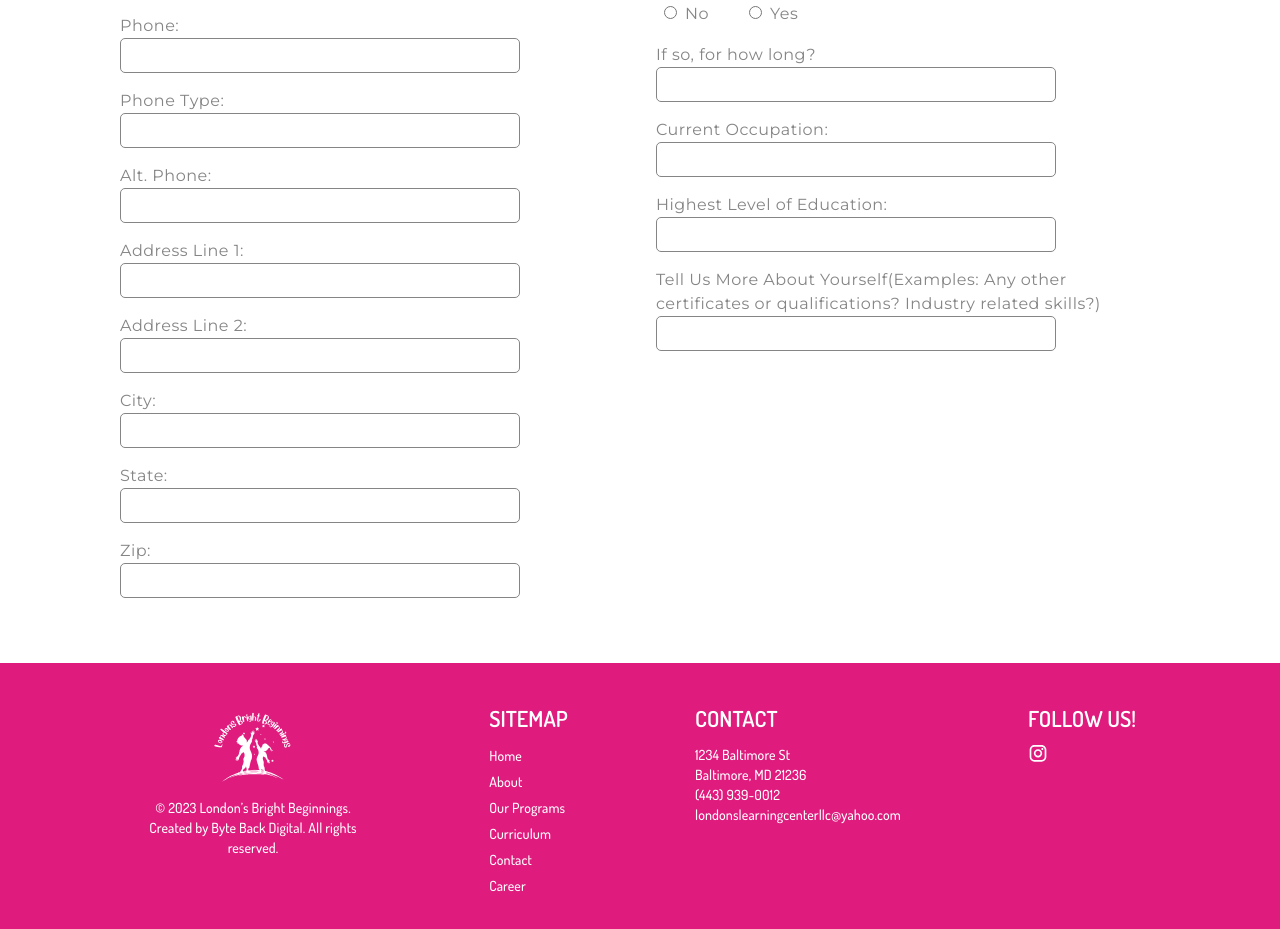
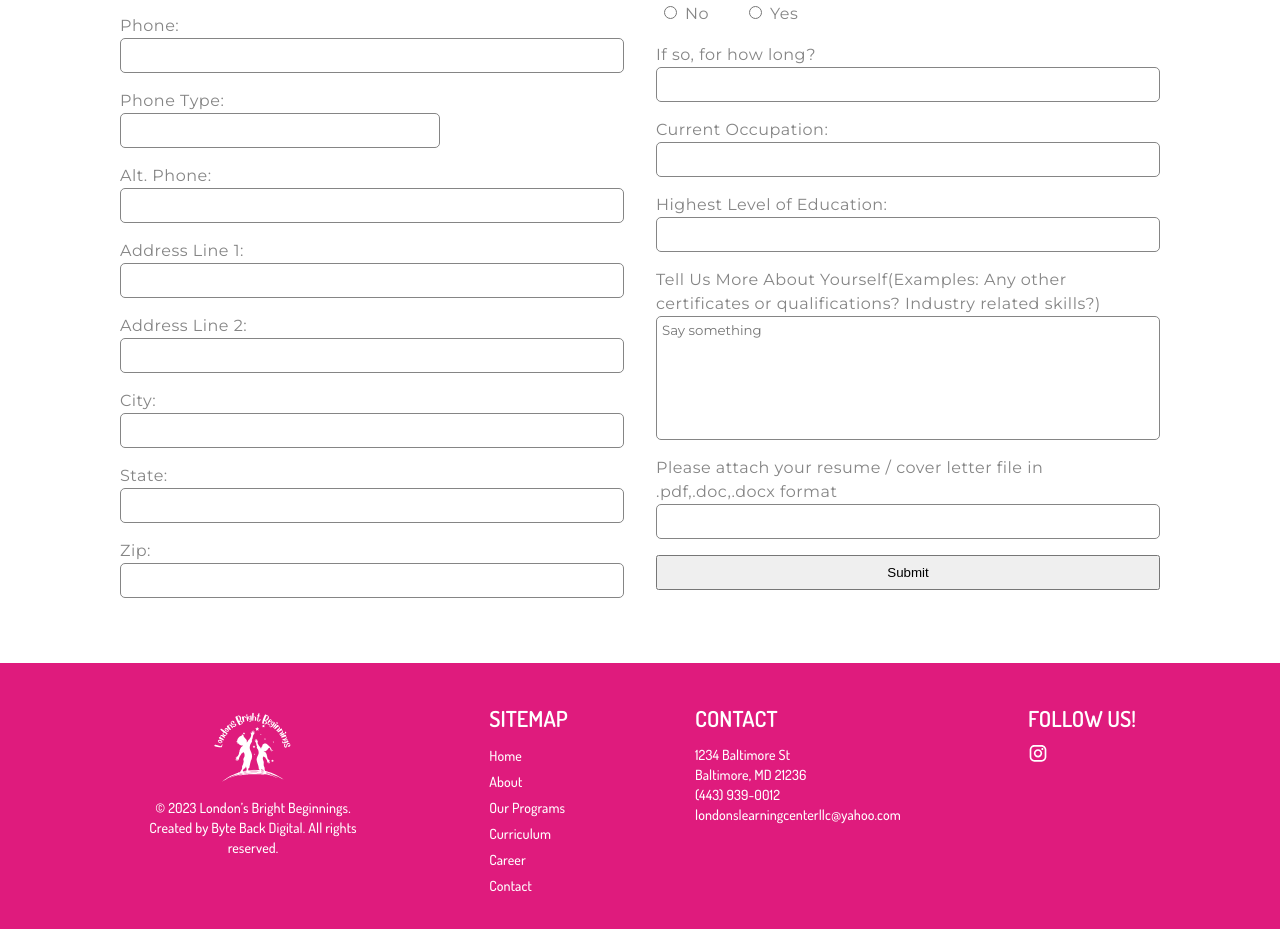
Before and after one commit to adinduokoro/London-s-Bright-Beginnings, a React (Create React App) app: page /career in a window 1280 px wide. Shown: the part 1433-2362 px from the top of the page. Built offline with nearby package versions, Linux system fonts and the light colour scheme; a web font is replaced by a local one.

Commit message:
Career Update

```diff
--- a/src/components/footer/data.js
+++ b/src/components/footer/data.js
@@ -16,12 +16,12 @@ export const footerData = [
     path: "curriculum",
   },
   {
+    name: "Career",
+    path: "career",
+  },
+  {
     name: "Contact",
     path: "contact",
-  },
-  {
-    name: "Career",
-    path: "career",
   },
 ]
 
--- a/src/components/form/CareerForm.jsx
+++ b/src/components/form/CareerForm.jsx
@@ -296,15 +296,28 @@ const CareerForm = () => {
               <label>
                 Tell Us More About Yourself(Examples: Any other certificates or
                 qualifications? Industry related skills?)
-                <input
-                  type="text"
+                <textarea
+                  placeholder="Say something"
                   name="message"
-                  maxLength={21}
+                  rows={7}
+                  maxLength={500}
                   required
                   value={message}
                   onChange={(e) => setMessage(e.target.value)}
                 />
               </label>
+              <label>
+              Please attach your resume / cover letter file in .pdf,.doc,.docx format
+                <input
+                  type="text"
+                  name="tenure"
+                  maxLength={21}
+                  required
+                  value={tenure}
+                  onChange={(e) => setTenure(e.target.value)}
+                />
+              </label>
+              <button type="submit">Submit</button>
             </div>
           </form>
         </div>
--- a/src/components/form/careerForm.css
+++ b/src/components/form/careerForm.css
@@ -1,8 +1,8 @@
 .careerForm__content form {
   display: flex;
   font-family: var(--sub-font);
+  gap: 2rem;
   width: 100%;
-  gap: 2rem;
 }
 
 .careerForm__content .columnOne,
@@ -19,16 +19,17 @@
   border: 1px solid #858585;
   padding: 0 0.3125rem;
   font-family: var(--sub-font);
-  max-width: 25rem;
   -webkit-appearance: none;
   -moz-appearance: none;
   border-radius: 0.3125rem;
   background-color: #fff;
+  width: 100%;
 }
 
 .careerForm__content .radioButton input,
 .careerForm__content .radioButton label{
   display: inline;
+
 
 }
 
@@ -41,48 +42,26 @@
   gap: 2rem;
 }
 
+.careerForm__content textarea{
+  border-radius: 0.3125rem;
+  border: 1px solid #858585;
+  padding: 0.3125rem;
+  font-family: var(--sub-font);
+  resize: none;
+}
+
+.careerForm__content button{
+  height: 2.1875rem;
+  cursor: pointer;
+  width: 100%;
+}
 
 
-/*
-
-
-
-
-
-
-.careerForm__content .radioOption{
-  display: flex;
-  flex-direction: row;
+@media screen and (max-width: 767px){
+  .careerForm__content form {
+    flex-direction: column;
+    font-family: var(--sub-font);
+    width: 100%;
+    gap: .5rem;
+  }
 }
-
-.careerForm__content .radioOption input{
-  margin-top: 15px;
-  width: 5%;
-}
-
-.careerForm__content .radioOption label{
-  width: 100%;
-  padding: 12px;
-} */
-
-/* .careerForm__content .radioButton{
-  display: flex;
-}
-
-.careerForm__content .radioButton .radioOption{
-  display: flex;
-  align-items: center ;
-}
-
-.careerForm__content .radioButton .radioOption label{
-
-}
-
-.careerForm__content .setOne{
-display: flex;
-flex-direction: column;
-
-}
-
-.careerForm__content .radioButton .setTwo{
-} */
--- a/src/components/header/data.js
+++ b/src/components/header/data.js
@@ -21,8 +21,11 @@ export const navLinks = [
     path: "/curriculum"
   },
   {
+    name: "CAREER",
+    path: "/career"
+  },
+  {
     name: "CONTACT",
     path: "/contact"
   },
-
 ];
--- a/src/components/header/header.css
+++ b/src/components/header/header.css
@@ -186,7 +186,7 @@
 
   .header__navItems.active {
     transition: all 0.5s ease;
-    height: 500%;
+    height: 600%;
   }
 
   .header__bottom li {
```
